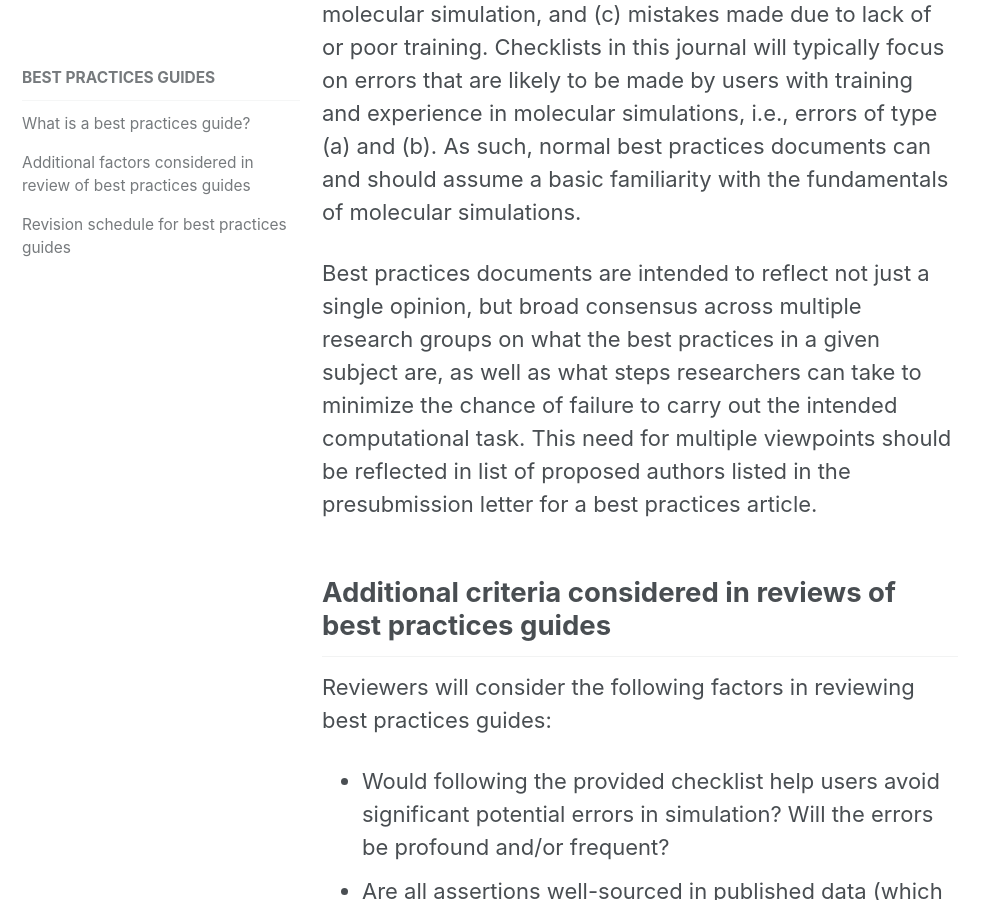
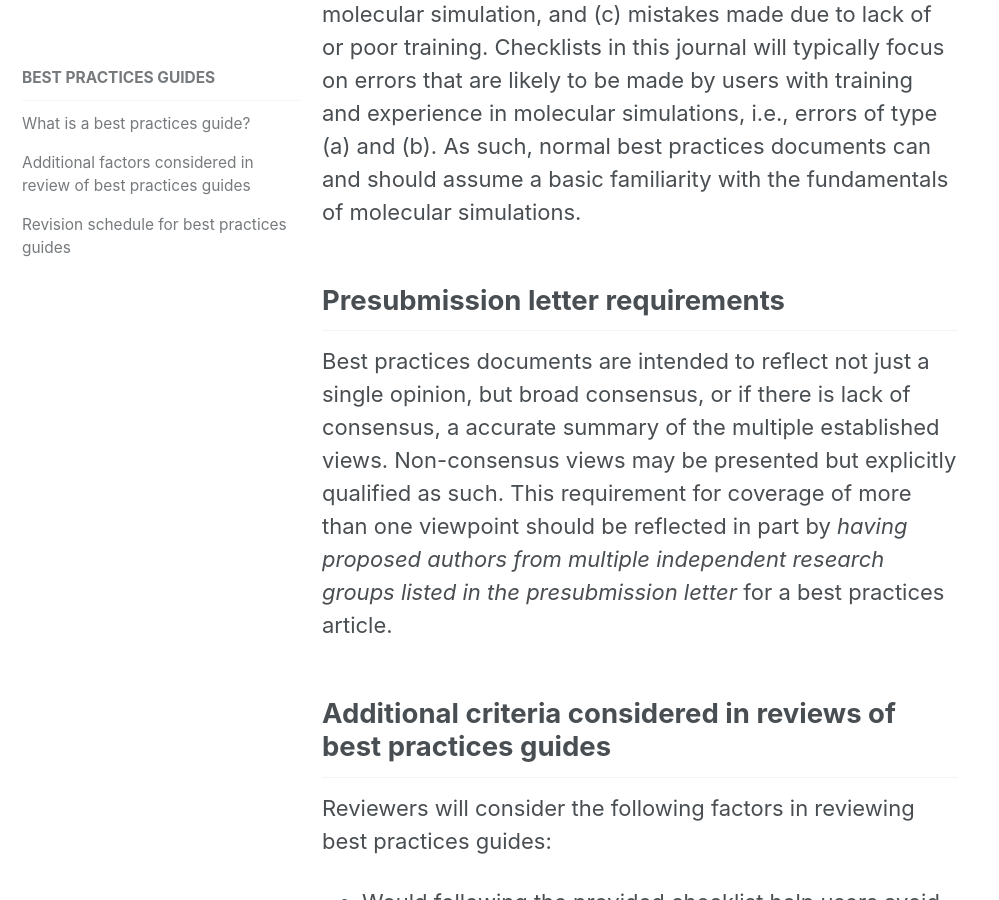
Before and after one commit to livecomsjournal/livecomsjournal.github.io, a Jekyll site: the page built from _author_instructions/02_best_practices.md, in a window 1280 px wide and 900 px high, scrolled down 1542 px. Shown: the whole window, without its empty margins (0-999 px from the left). Built offline with Jekyll 4.4.1, drawn with Linux system fonts in a browser that asks for light colours.

Commit message:
trying to respond to DMZ's comments.

```diff
--- a/_author_instructions/02_best_practices.md
+++ b/_author_instructions/02_best_practices.md
@@ -37,7 +37,8 @@ training in the fundamentals of molecular simulation, and (c) mistakes made due
 Checklists in this journal will typically focus on errors that are likely to be made by users with training and experience in molecular simulations, i.e., errors of type (a) and (b).
 As such, normal best practices documents can and should assume a basic familiarity with the fundamentals of molecular simulations.
 
-Best practices documents are intended to reflect not just a single opinion, but broad consensus across multiple research groups on what the best practices in a given subject are, as well as what steps researchers can take to minimize the chance of failure to carry out the intended computational task.  This need for multiple viewpoints should be reflected in list of proposed authors listed in the presubmission letter for a best practices article.
+## Presubmission letter requirements
+Best practices documents are intended to reflect not just a single opinion, but broad consensus, or if there is lack of consensus, a accurate summary of the multiple established views. Non-consensus views may be presented but explicitly qualified as such. This requirement for coverage of more than one viewpoint should be reflected in part by *having proposed authors from multiple independent research groups listed in the presubmission letter* for a best practices article.
 
 ## Additional criteria considered in reviews of best practices guides
 Reviewers will consider the following factors in reviewing best practices guides:
```
